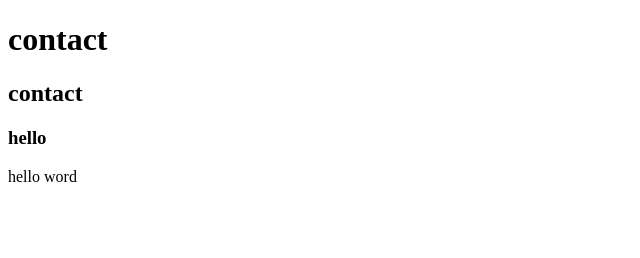
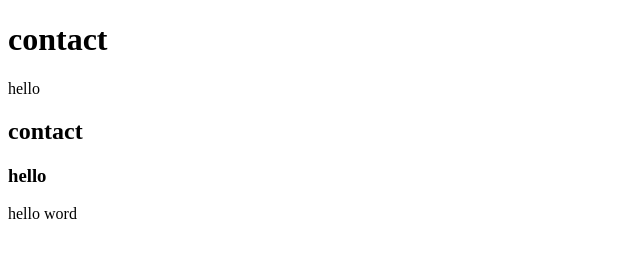
Before and after one commit to PhatVo202/travel-project, a plain HTML site: page contact.html in a window 1280 px wide. Shown: the whole page, without its empty margins (0-640 px from the left). Drawn offline with Linux system fonts and the light colour scheme.

Commit message:
contact p

```diff
--- a/contact.html
+++ b/contact.html
@@ -10,6 +10,11 @@
 
 <body>
     <h1>contact</h1>
+    <div>
+        <p>hello
+
+        </p>
+    </div>
     <h2>contact</h2>
     <h3>hello</h3>
     <div>
```
